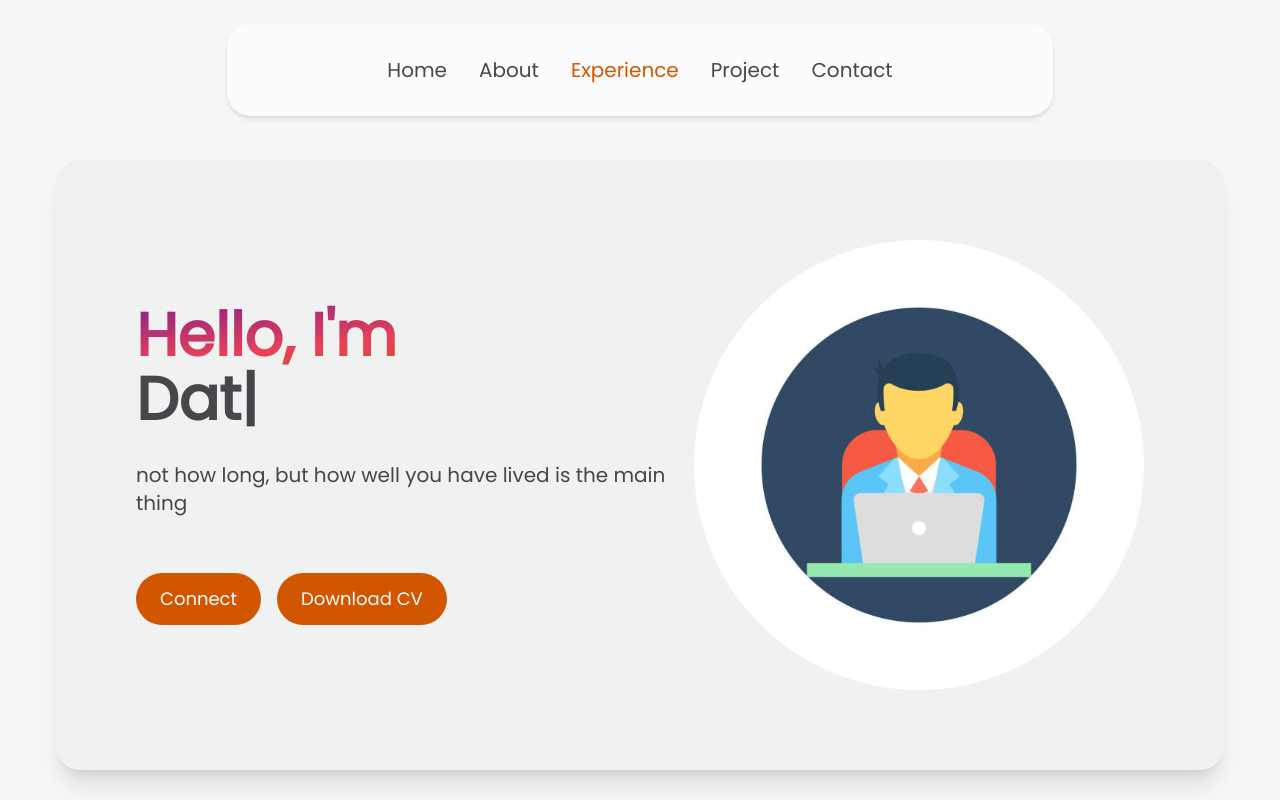
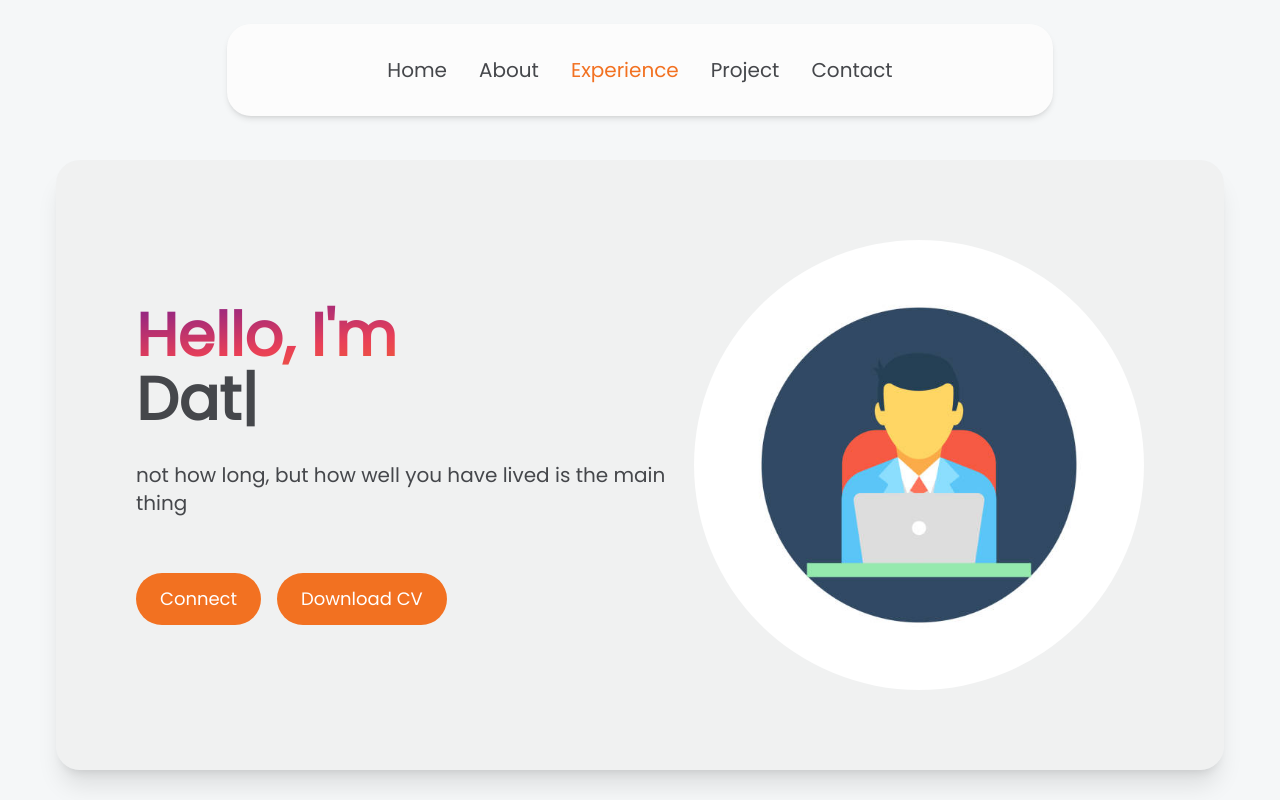
Before and after one commit to BaoTran685/main-portfolio, a Next.js app: page / in a window 1280 px wide. Shown: the top 800 px of the page. Built offline with nearby package versions, Linux system fonts and the light colour scheme.

Commit message:
color changes

```diff
--- a/src/app/globals.css
+++ b/src/app/globals.css
@@ -10,7 +10,7 @@
   --purple-color: #8A2387;
   --red-color: #E94057;
   --light-orange-color: #F27121;
-  --orange-color: #D25600;
+  --orange-color: #F27121; /* #D25600 */
   --blue-color: #54b3d6; /* #00A6ED */
   --light-blue-color: #54b3d6;
   --dark-blue-color: #4491af;
```
